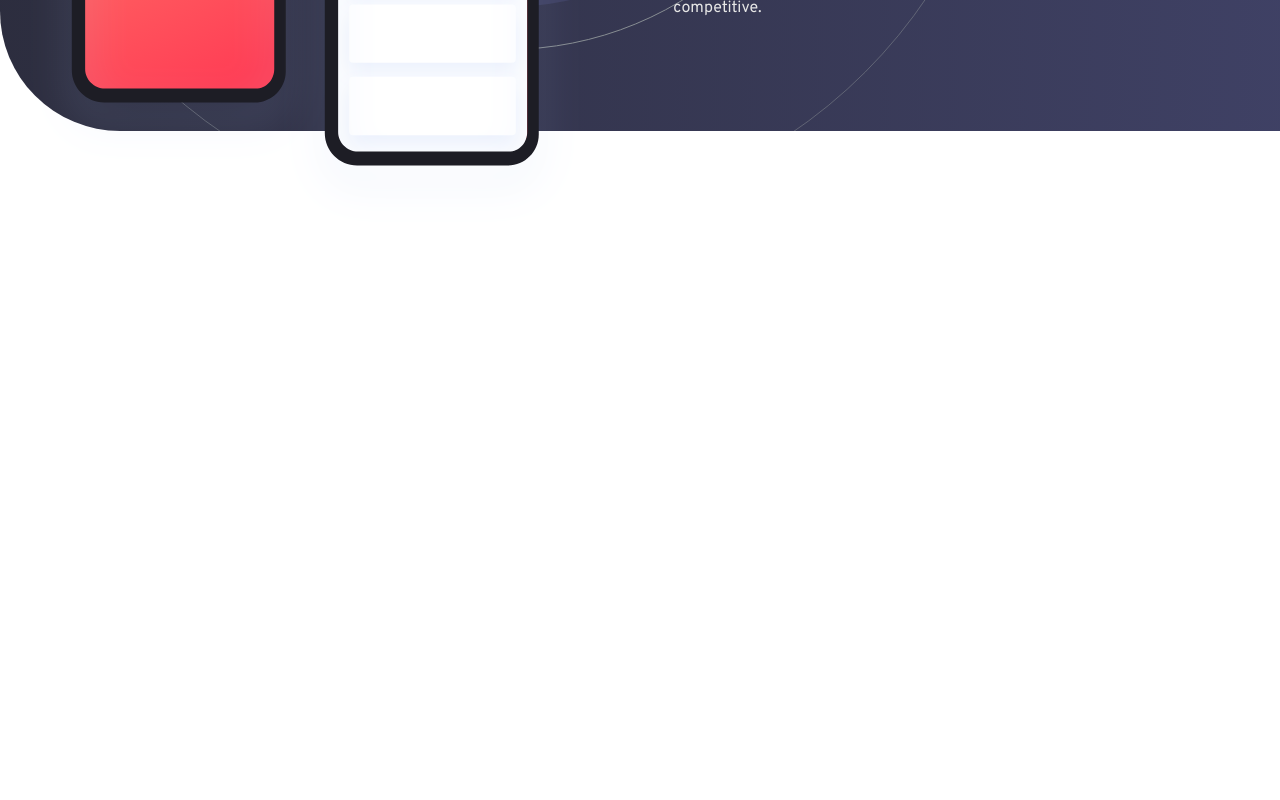
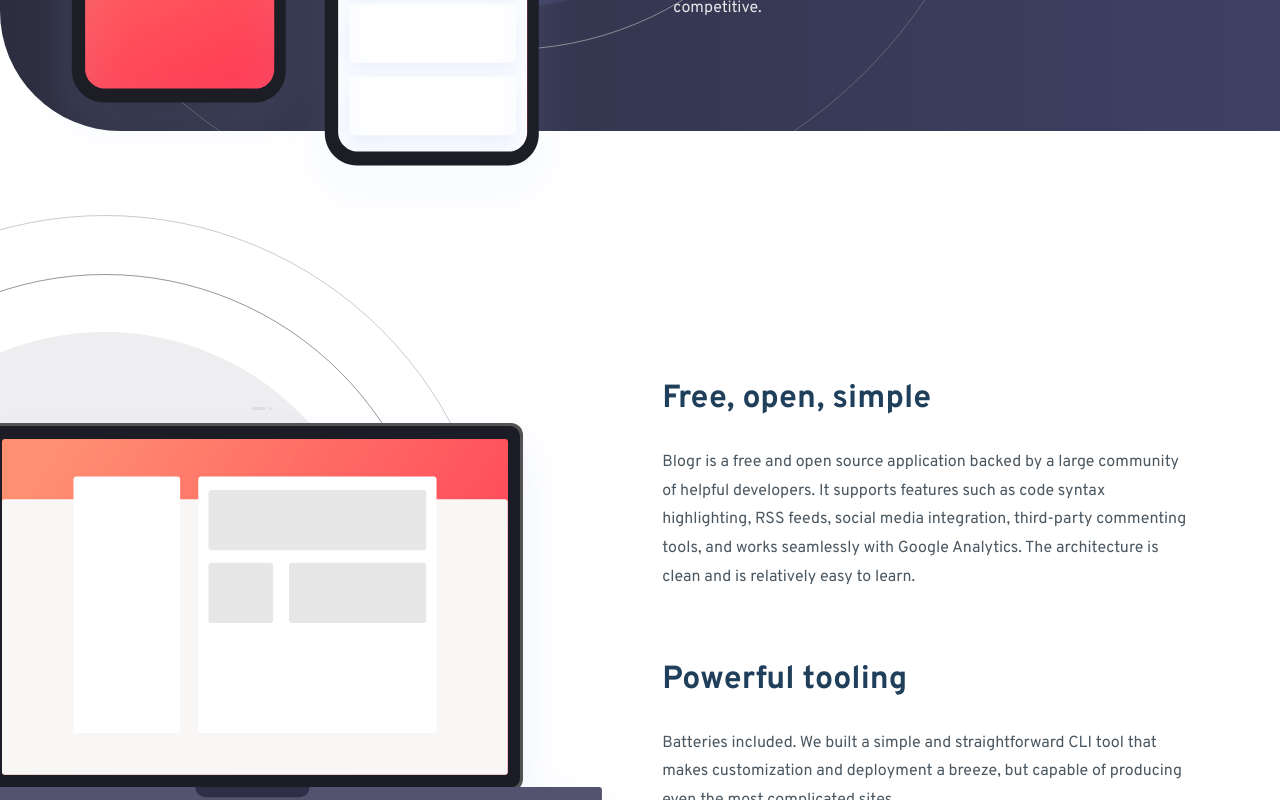
Before and after one commit to kareemayman/blogr-landing-page, a React (Vite) app: page / in a window 1280 px wide. Shown: the part 1720-2520 px from the top of the page. Before the commit the page ends 1946 px from the top, so only its background shows below. Built offline with nearby package versions, Linux system fonts and the light colour scheme; a web font is replaced by a local one.

Commit message:
Added Second Features Section & Another Media Query For Bigger Container Size On Larger Screens

```diff
--- a/src/App.jsx
+++ b/src/App.jsx
@@ -3,6 +3,8 @@
 import { StateOfTheArt } from "./Sections/StateOfTheArt"
 import illustrationDesktop from "../images/illustration-editor-desktop.svg"
 import illustrationMobile from "../images/illustration-editor-mobile.svg"
+import laptopDesk from '../images/illustration-laptop-desktop.svg'
+import laptopMob from '../images/illustration-laptop-mobile.svg'
 
 function App() {
   return (
@@ -26,6 +28,20 @@
             you're in full control."
       ></Features>
       <StateOfTheArt></StateOfTheArt>
+      <Features
+        imgDesk={laptopDesk}
+        imgMob={laptopMob}
+        art1Title='Free, open, simple'
+        art1Parag='Blogr is a free and open source application backed by a large
+        community of helpful developers. It supports features such as code syntax
+        highlighting, RSS feeds, social media integration, third-party commenting
+        tools, and works seamlessly with Google Analytics. The architecture is
+        clean and is relatively easy to learn.'
+        art2Title='Powerful tooling'
+        art2Parag='Batteries included. We built a simple and straightforward CLI
+        tool that makes customization and deployment a breeze, but capable of producing
+        even the most complicated sites.'
+      ></Features>
     </>
   )
 }
--- a/src/Sections/Features.jsx
+++ b/src/Sections/Features.jsx
@@ -1,6 +1,6 @@
 import { Article } from "../Components/Article"
 
-export function Features({ title = '', imgDesk, imgMob, art1Title, art1Parag, art2Title, art2Parag }) {
+export function Features({ title = false, imgDesk, imgMob, art1Title, art1Parag, art2Title, art2Parag }) {
   return (
     <div className="features overpass" id="features">
       <div className="container">
--- a/src/css/index.css
+++ b/src/css/index.css
@@ -279,7 +279,7 @@
 
 .features .container img.desktop {
     position: absolute;
-    left: 60%;
+    left: 50%;
     top: -10%;
 }
 
@@ -354,6 +354,9 @@
     color: #e6e6e6;
 }
 
+.state-of-the-art + .features .container {
+    margin-top: 50px ;
+}
 
 /* Media Queries */
 @media (width < 992px) {
@@ -445,6 +448,14 @@
     .article {
         margin-top: 50px;
     }
+
+    .state-of-the-art + .features {
+        padding-top: 0;
+    }
+
+    .state-of-the-art + .features .container {
+        margin-top: 0 ;
+    }
 }
 
 @media (min-width: 769px) {
@@ -454,6 +465,19 @@
 
     .mobile {
         display: none !important;
+    }
+
+    .state-of-the-art + .features .container {
+        display: flex;
+        justify-content: flex-end;
+    }
+
+    .state-of-the-art + .features .container img.desktop {
+        position: absolute;
+        /* left: -40%; */
+        left: initial;
+        right: 46%;
+        top: -10%;
     }
 }
 
@@ -468,3 +492,9 @@
         width: 1170px;
     }
 }
+
+@media (min-width: 1500px) {
+    .container {
+        width: 1400px;
+    }
+}
```
